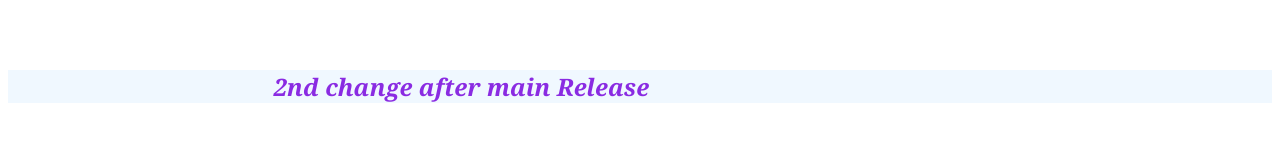
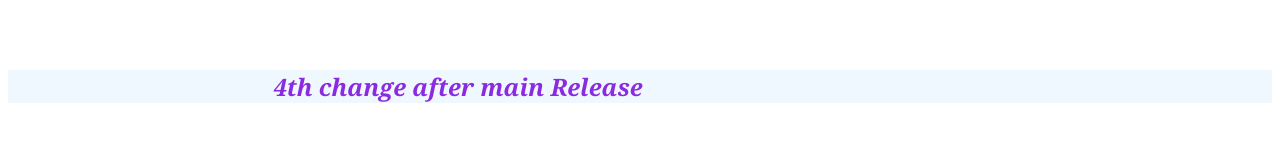
Before and after one commit to zemike47/git-project, a plain HTML site: page index.html in a window 1280 px wide. Shown: the part 318-478 px from the top of the page. Drawn offline with Linux system fonts and the light colour scheme.

Commit message:
2nd - 4th

```diff
--- a/index.html
+++ b/index.html
@@ -18,7 +18,7 @@
       <br />
       <br />
 
-      <p>2nd change after main Release</p>
+      <p>4th change after main Release</p>
       <br />
       <br />
 
```
